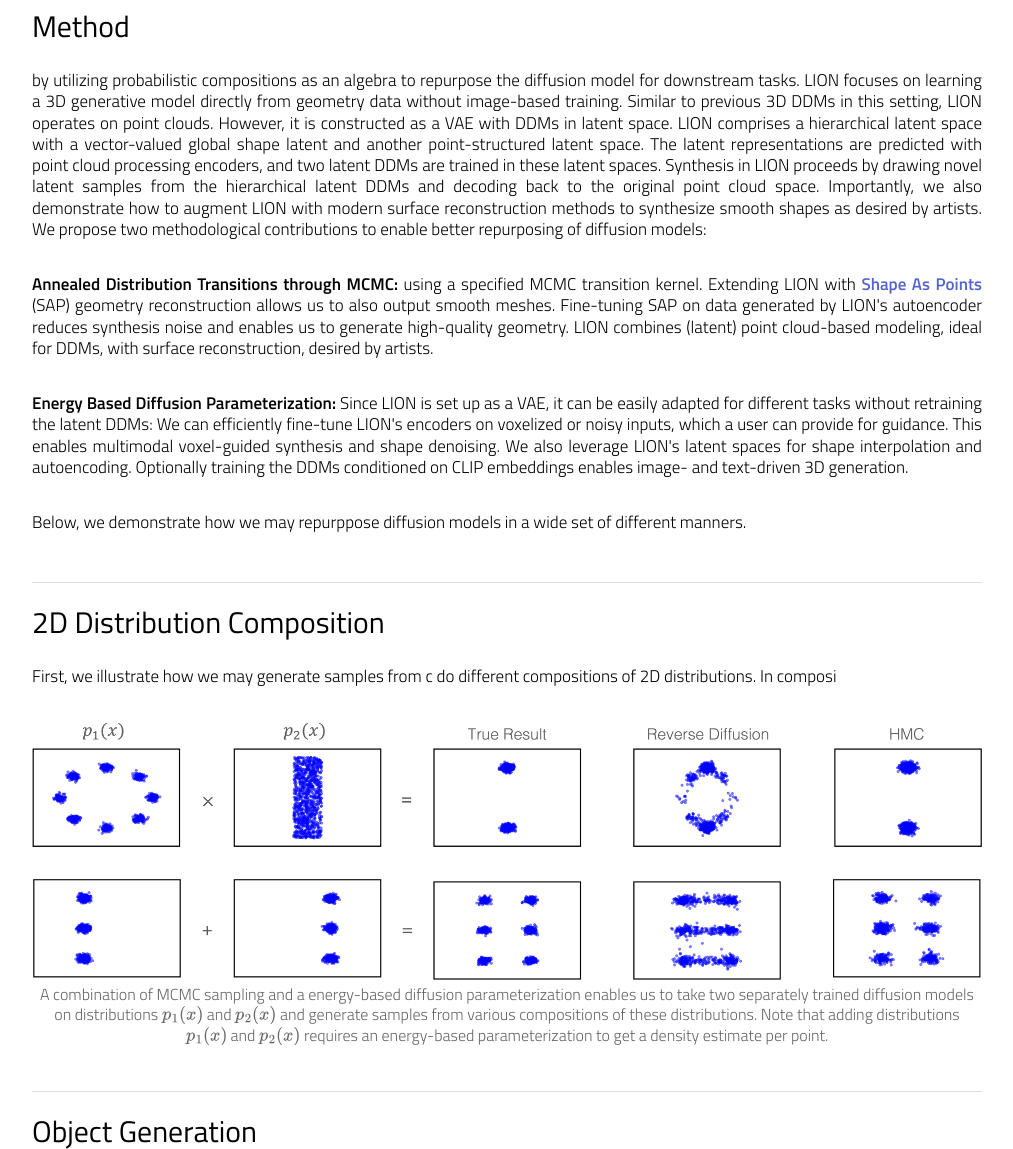
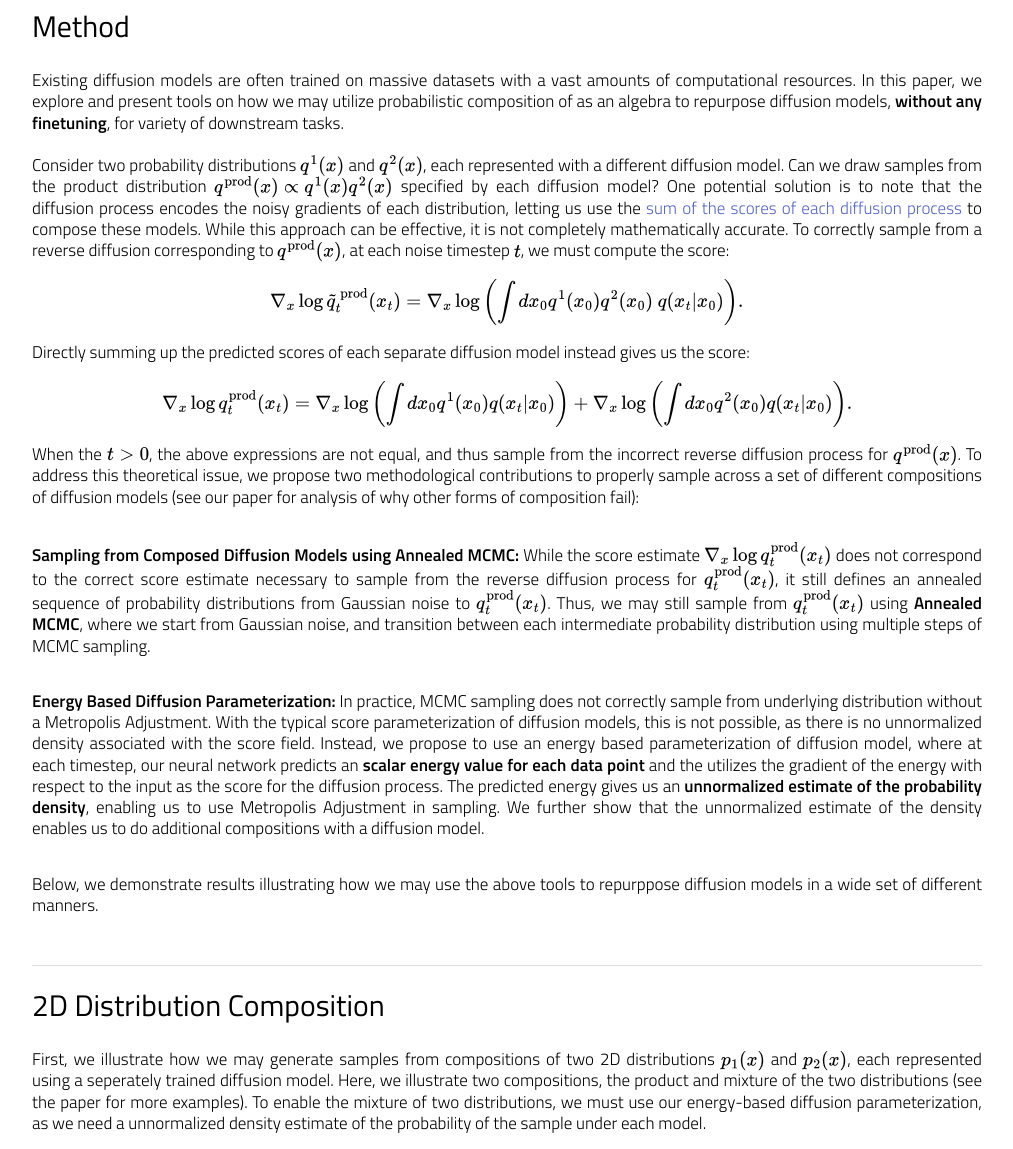
Before and after one commit to energy-based-model/reduce-reuse-recycle, a plain HTML site: page index.html in a window 1280 px wide. Shown: the part 1220-2369 px from the top of the page, without its empty margins (133-1146 px from the left). Drawn offline with nearby package versions, Linux system fonts and the light colour scheme; a script that the page names is missing.

Commit message:
Finished draft of website

```diff
--- a/index.html
+++ b/index.html
@@ -164,6 +164,7 @@ p {
     color: #666;
     margin-top: 4px;
     margin-bottom: 10px;
+	text-align: left;
 }
 
 
@@ -502,35 +503,35 @@ pre {
 
         <div class="flex-row">
             <p>
-                 by utilizing probabilistic compositions as an algebra to repurpose the diffusion model for downstream
-tasks.
-                LION focuses on learning a 3D generative model directly from geometry data without image-based training.
-                Similar to previous 3D DDMs in this setting, LION operates on point clouds. However, it is constructed as a VAE with DDMs in latent
-                space. LION comprises a hierarchical latent space with a vector-valued global shape latent and another
-                point-structured latent space. The latent representations are predicted with point cloud processing
-                encoders, and two latent DDMs are trained in these latent spaces. Synthesis in LION proceeds by drawing
-                novel latent samples from the hierarchical latent DDMs and decoding back to the original point
-                cloud space. Importantly, we also demonstrate how to augment LION with modern surface reconstruction methods to
-                synthesize smooth shapes as desired by artists. We propose two methodological contributions to enable better repurposing of diffusion models:
-            </p>
+                 Existing diffusion models are often trained on massive datasets with a vast amounts of computational resources. In this paper, we explore and present tools on how we may utilize probabilistic composition of as an algebra to repurpose diffusion models, <b>without any finetuning</b>, for variety of downstream tasks.
+				<br>
+				<br>
+                Consider two probability distributions $q^1(x)$ and $q^2(x)$, each represented with a different diffusion model.  Can we draw samples from the product distribution $q^{\textup{prod}}(x) \propto q^1(x)q^2(x)$ specified by each diffusion model? One potential solution is to note that the diffusion process encodes the noisy gradients of each distribution, letting us use the <a href="https://energy-based-model.github.io/Compositional-Visual-Generation-with-Composable-Diffusion-Models/">sum of the scores of each diffusion process</a> to compose these models. While this approach can be effective, it is not completely mathematically accurate. To correctly sample from a reverse diffusion corresponding to $q^{\textup{prod}}(x)$, at each noise timestep $t$, we must compute the score:
+				\[ \nabla_{x}\log \tilde{q}_{t}^{\textup{ prod}}(x_t) = \nabla_x\log  \left(\int
+dx_{0}
+q^{1}(x_{0})q^2(x_{0})~ q(x_t|x_{0})\right).\]
+				Directly summing up the predicted scores of each separate diffusion model instead gives us the score:
+				\[ \nabla_{x}\log q_{t}^{\textup{prod}}(x_t)
+=
+\nabla_{x}\log  \left(\int dx_0 q^1(x_0)q(x_t|x_0)\right)+\nabla_{x}\log  \left(\int dx_0 q^2(x_0)q(x_t|x_0)\right).\]
+				When the $t > 0$, the above expressions are not equal, and thus sample from the incorrect reverse diffusion process for $q^{\textup{prod}}(x)$. To address this theoretical issue, we propose two methodological contributions to properly sample across a set of different compositions of diffusion models (see our paper for analysis of why other forms of composition fail):
+			</p>
             <p>
-                <b>Annealed Distribution Transitions through MCMC:</b>
-
-                using a specified MCMC transition kernel.
-                Extending LION with <a href="https://arxiv.org/abs/2106.03452"><b>Shape As Points</b></a> (SAP) geometry reconstruction
-                allows us to also output smooth meshes. Fine-tuning SAP on data generated by LION's autoencoder
-                reduces synthesis noise and enables us to generate high-quality geometry. LION combines (latent)
-                point cloud-based modeling, ideal for DDMs, with surface reconstruction, desired by artists.
-            </p>
+                <b>Sampling from Composed Diffusion Models using Annealed MCMC:</b> While the score estimate $\nabla_{x}\log q_{t}^{\textup{prod}}(x_t)$ does not correspond to the correct score estimate necessary to sample from the reverse diffusion process for $q_{t}^{\textup{prod}}(x_t)$, it still defines an annealed sequence of probability distributions from Gaussian
+noise to $q_{t}^{\textup{prod}}(x_t)$.
+				Thus, we may still sample from $q_{t}^{\textup{prod}}(x_t)$ using <b>Annealed MCMC</b>, where we start from
+				Gaussian noise, and transition between each intermediate probability distribution using multiple
+				steps of MCMC sampling.
+                  </p>
             <p>
-                <b>Energy Based Diffusion Parameterization:</b> Since LION is set up as a VAE, it can be easily adapted for different tasks without
-                retraining the latent DDMs: We can efficiently fine-tune LION's encoders on voxelized or noisy inputs,
-                which a user can provide for guidance. This enables multimodal voxel-guided synthesis and shape
-                denoising. We also leverage LION's latent spaces for shape interpolation and autoencoding. Optionally
-                training the DDMs conditioned on CLIP embeddings enables image- and text-driven 3D generation.
-            </p>
+                <b>Energy Based Diffusion Parameterization:</b> In practice, MCMC sampling does not correctly sample from underlying distribution without a Metropolis Adjustment. With the typical score parameterization of diffusion models,
+				this is not possible, as there is no unnormalized density associated with the score field. Instead, we propose
+				to use an energy based parameterization of diffusion model, where at each timestep, our neural network predicts an <b>scalar energy value for each data point</b> and the utilizes the gradient of the energy with respect to the input as the score for the diffusion process. The predicted energy gives us an <b>unnormalized estimate of
+				the probability density</b>, enabling us to use Metropolis Adjustment in sampling. We further show that
+				the unnormalized estimate of the density enables us to do additional compositions with a diffusion model.
+			</p>
             <p>
-                Below, we demonstrate how we may repurppose diffusion models in a wide set of different manners.
+                Below, we demonstrate results illustrating how we may use the above tools to repurppose diffusion models in a wide set of different manners.
             </p>
         </div>
     </section>
@@ -543,9 +544,12 @@ tasks.
     <section id="results">
         <hr>
         <h2>2D Distribution Composition</h2>
-            <center>
             <div class="flex-row">
-                <p>First, we illustrate how we may generate samples from c do different compositions of 2D distributions. In composi</p>
+                <p>First, we illustrate how we may generate samples from compositions of two 2D distributions
+				   $p_1(x)$ and $p_2(x)$, each represented using a seperately trained diffusion model. Here, we
+					illustrate two compositions, the product and mixture of the two distributions (see the paper for more examples). To enable the mixture of two distributions, we must use our energy-based diffusion parameterization,
+				as we need a unnormalized density estimate of the probability of the sample under each model.
+				</p>
             </div>
 
             <figure>
@@ -553,10 +557,9 @@ tasks.
                     <img width="100%" src="materials/2d.png">
                 </a>
                 <p class="caption">
-                    A combination of MCMC sampling and a energy-based diffusion parameterization enables us to
+                    Our proposed techniques enable us to
 					take two separately trained diffusion models on distributions $p_1(x)$ and $p_2(x)$ and generate
-					samples from various compositions of these distributions. Note that adding distributions $p_1(x)$
-					and $p_2(x)$ requires an energy-based parameterization to get a density estimate per point.
+					samples from various compositions of these distributions.
                 </p> <br>
             </figure>
             </center>
@@ -591,7 +594,7 @@ tasks.
 
         <h2>Class-Conditional Generation</h2>
             <div class="flex-row">
-                <p>We may repurpose an unconditional diffusion for conditional image generation by utilizing the gradient estimate:
+                <p>We may repurpose an unconditional diffusion for conditional image generation by utilizing the probability distribution corresponding to the gradient estimate:
             \[     \nabla_x\log p_\theta(x | y, t) = \nabla_x\log p_\theta(x | t) + \nabla_x\log p_\theta(y | x, t). \]
 				To sample from this distribution, in classifer based guidance, this gradient estimate is directly
 				plugged into the reverse diffusion procedure. Below, we illustrate that conditional image sampling
```
